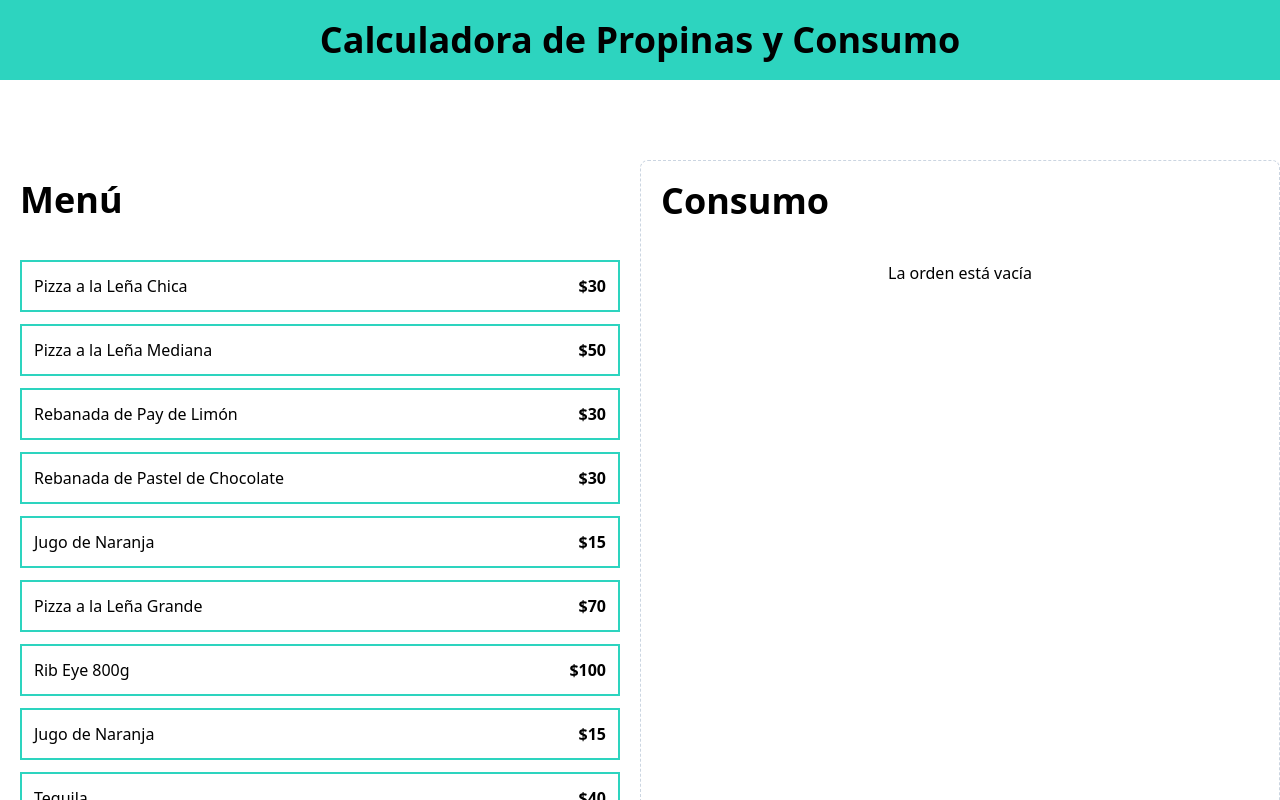
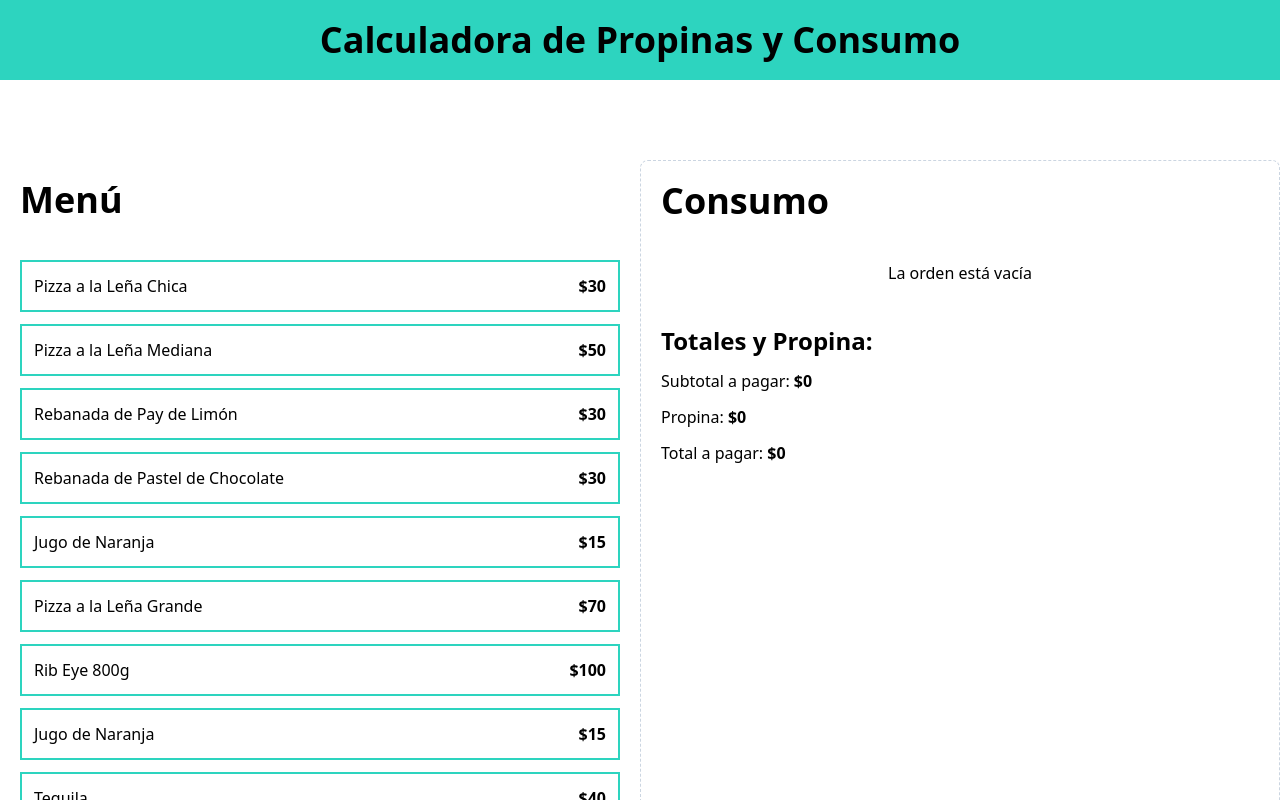
Before and after one commit to tatatadlisixti4/calculadora_propinas, a React (Vite) app: page / in a window 1280 px wide. Shown: the top 800 px of the page. Built offline with nearby package versions, Linux system fonts and the light colour scheme.

Commit message:
Creando el componente con los totales

```diff
--- a/src/App.tsx
+++ b/src/App.tsx
@@ -3,6 +3,7 @@
 // Componentes
 import MenuItem from "./components/MenuItem.tsx"
 import OrderContents from "./components/OrderContents.tsx"
+import OrderTotals from "./components/OrderTotals.tsx";
 // Hooks
 import useOrder from "./hooks/useOrder.ts"
 
@@ -33,7 +34,10 @@
                         order={order}
                         removeItem={removeItem}
                     />
+                    <OrderTotals />
                 </div>
+
+
             </main>
         </>
     )
--- /dev/null
+++ b/src/components/OrderTotals.tsx
@@ -0,0 +1,24 @@
+export default function OrderTotals() {
+    return (
+        <>
+            <div className="space-y-3">
+                <h2 className="font-black text-2xl">Totales y Propina:</h2>
+                <p>Subtotal a pagar: {''}
+                    <span className="font-bold">$0</span>
+                </p>
+
+                <p>Propina: {''}
+                    <span className="font-bold">$0</span>
+                </p>
+
+                <p>Total a pagar: {''}
+                    <span className="font-bold">$0</span>
+                </p>
+            </div>
+
+            <button>
+
+            </button>
+        </>
+    )
+}
```
